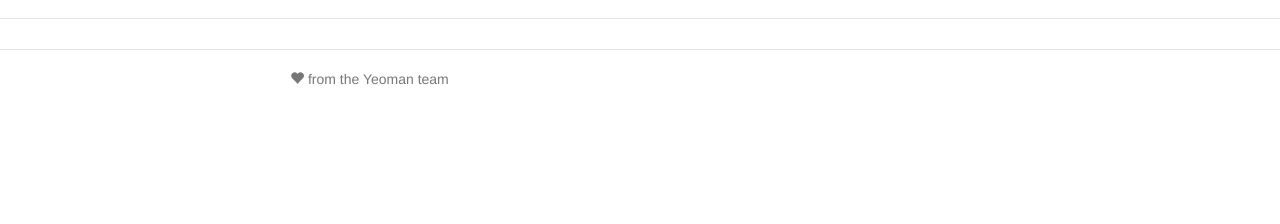
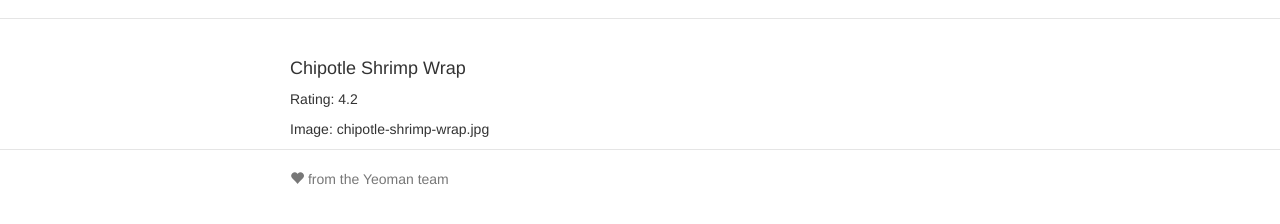
Before and after one commit to richardkalehoff/FEF-Angular-script-project, a website: page app/index.html in a window 1280 px wide. Shown: the part 54-278 px from the top of the page. Drawn offline with nearby package versions, Linux system fonts and the light colour scheme; files that its build step writes are made by us from their sources.

Commit message:
add menu template

```diff
--- a/app/index.html
+++ b/app/index.html
@@ -49,7 +49,7 @@
     </div>
 
     <div class="container">
-    <div ng-include="'views/main.html'" ng-controller="MainCtrl"></div>
+      <div ng-include="'views/menu.html'" ng-controller="MenuCtrl as menu"></div>
     </div>
 
     <div class="footer">
--- /dev/null
+++ b/app/views/menu.html
@@ -0,0 +1,9 @@
+<div class="row">
+  <div class="items-container">
+    <div class="col-md-4">
+      <h4>{{menu.name}}</h4>
+      <p>Rating: {{menu.rating}}</p>
+      <p>Image: {{menu.img}}</p>
+    </div>
+  </div>
+</div>
```
